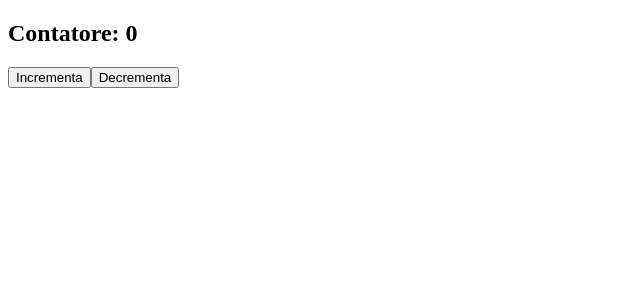
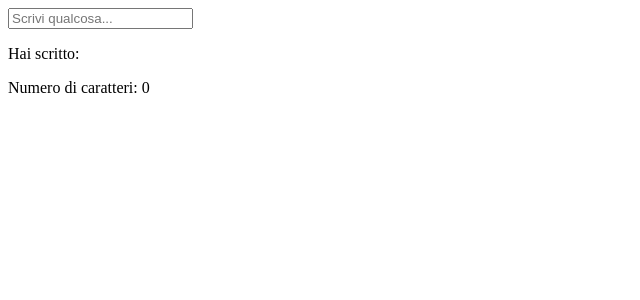
Before and after one commit to ValerioDiBiagio/react-exercises, a React (Vite) app: page / in a window 1280 px wide. Shown: the top 300 px of the page, without its empty margins (0-640 px from the left). Built offline with nearby package versions, Linux system fonts and the light colour scheme.

Commit message:
add LiveInput ex

```diff
--- a/src/App.jsx
+++ b/src/App.jsx
@@ -1,9 +1,9 @@
-import AdvancedCounter from "./exercises/useState/AdvancedCounter";
+import LiveInput from "./exercises/useState/LiveInput";
 function App() {
 
   return (
     <>
-      <AdvancedCounter />
+      <LiveInput />
 
     </>
   );
--- /dev/null
+++ b/src/exercises/useState/LiveInput.jsx
@@ -0,0 +1,19 @@
+import React, { useState } from "react";
+
+export default function LiveInput() {
+    const [text, setText] = useState("");
+
+    return (
+        <div>
+            <input
+                type="text"
+                value={text}         // TODO: collega il valore dello state
+                onChange={/* TODO: aggiorna text */(e) => setText(e.target.value)}
+                placeholder="Scrivi qualcosa..."
+            />
+
+            <p>Hai scritto: {text} </p>       {/* Mostra il testo */}
+            <p>Numero di caratteri: {text.length}</p>  {/* Mostra la lunghezza */}
+        </div>
+    );
+}
```
